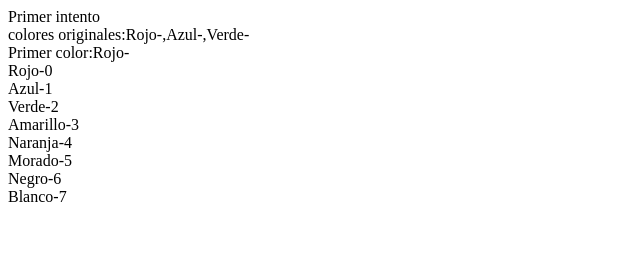
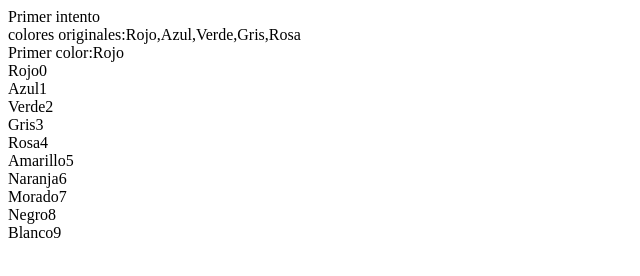
Before and after one commit to Manuelim777/Arreglos, a plain HTML site: page index.html in a window 1280 px wide. Shown: the whole page, without its empty margins (0-640 px from the left). Drawn offline with Linux system fonts and the light colour scheme.

Commit message:
Update index.html

```diff
--- a/index.html
+++ b/index.html
@@ -1,18 +1,18 @@
 <html>
 <script>
     document.write("Primer intento" + "<br>")
-    let colores = ["Rojo-", "Azul-", "Verde-"];
+    let colores = ["Rojo", "Azul", "Verde","Gris","Rosa"];
      document.write("colores originales:" + colores + "<br>")
      console.log("longitud de colores:" + colores.length);
     let primero = colores[0];
     document.write("Primer color:" + primero + "<br>");
     colores.forEach(function (elemento, indice, array) {
         console.log("Color:" + elemento, "Posicion:" + indice);});
-    let nuevaLongitud = colores.push("Amarillo-", "Cafe-");
+    let nuevaLongitud = colores.push("Amarillo", "Cafe");
     colores.forEach(function (elemento,indice,array) {
         console.log(elemento,indice);});
     let ultimo = colores.pop();
-    let nuevaLongitud2 = colores.push("Naranja-", "Morado-", "Negro-", "Blanco-");
+    let nuevaLongitud2 = colores.push("Naranja", "Morado", "Negro", "Blanco");
     colores.forEach(function (elemento,indice,array) {
     console.log("Nuevos colores:" + colores)
         document.write(elemento,indice + "<br>");});
```
